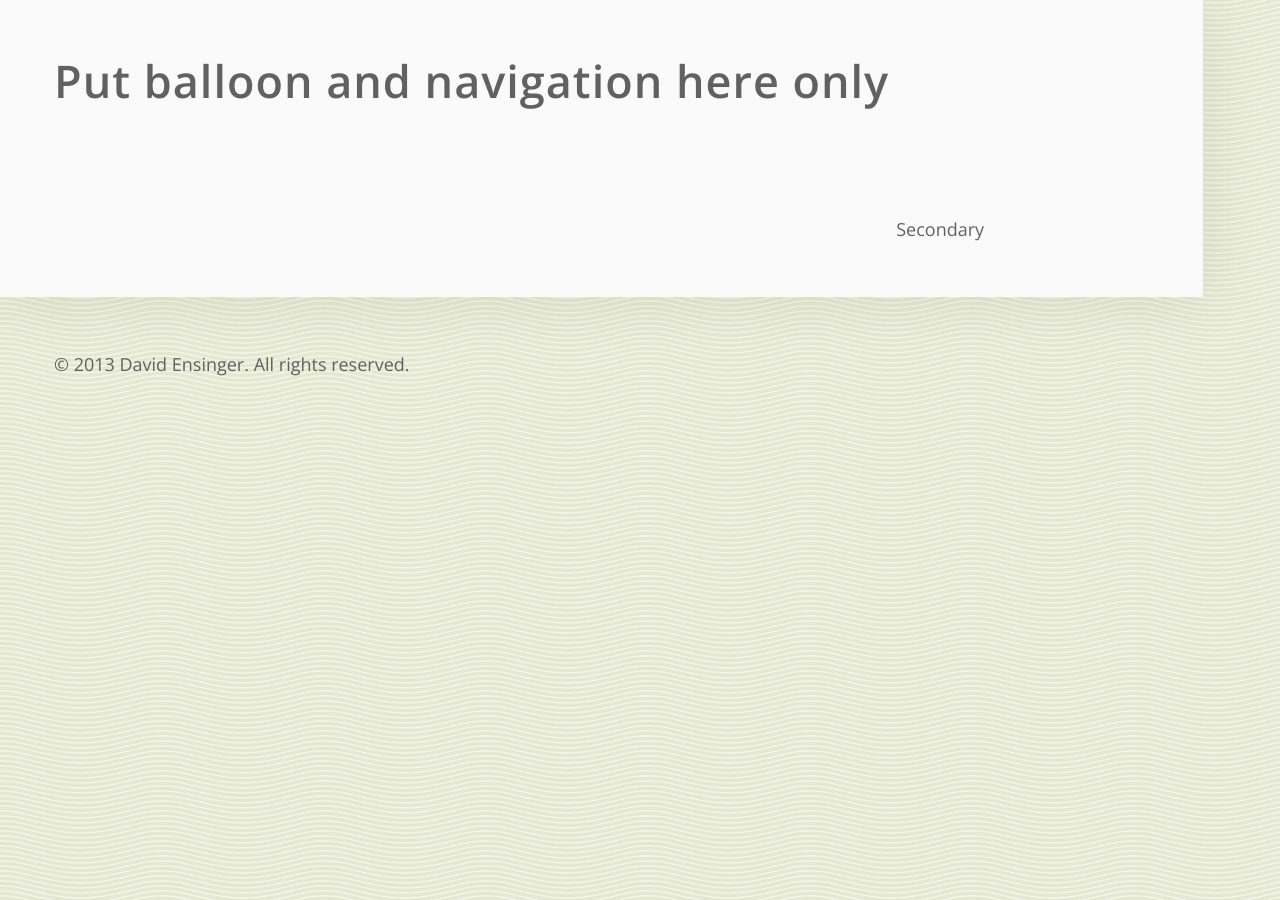
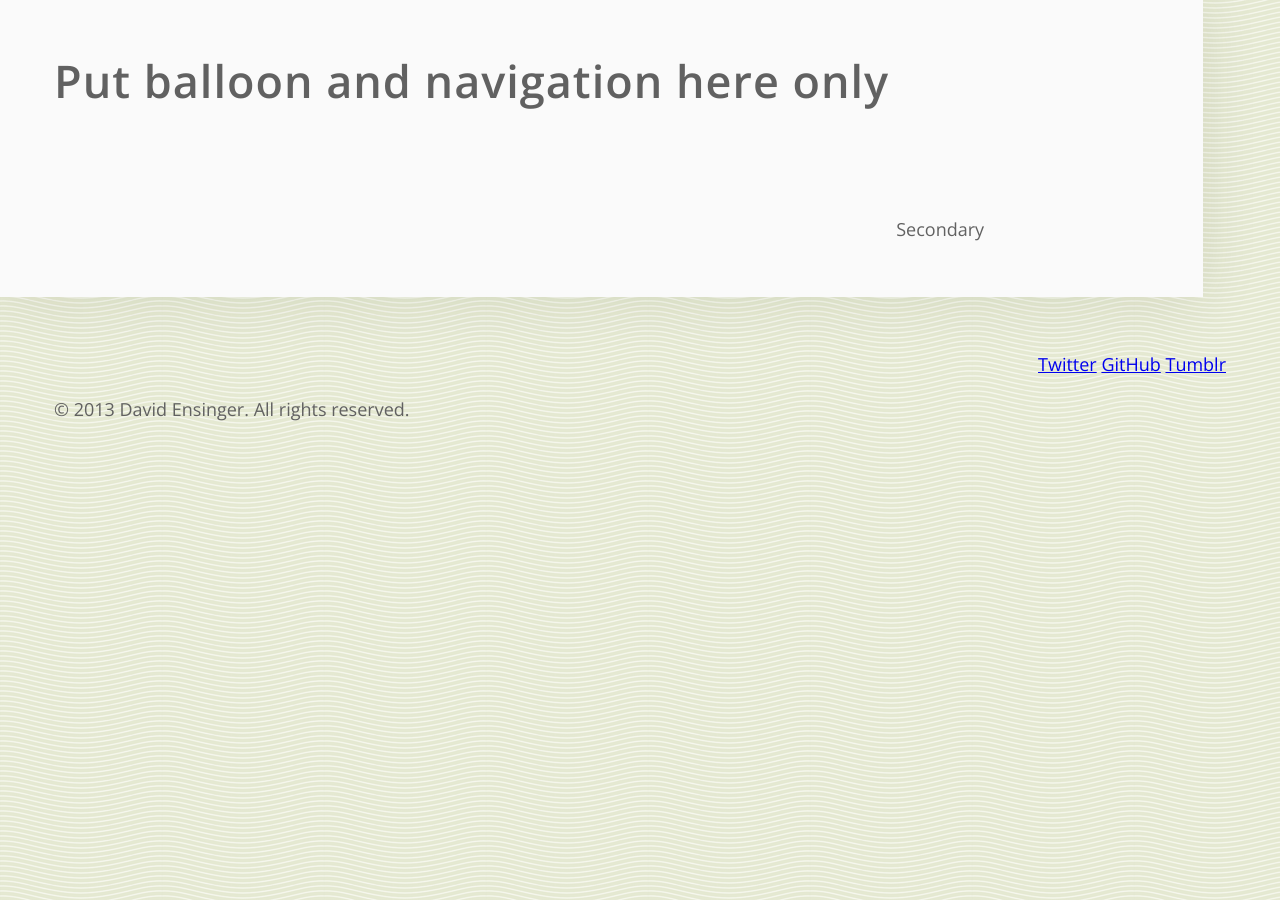
Before and after one commit to davidensinger/davidensinger.github.io, a Jekyll site: the page built from index.html, in a window 1280 px wide. Built offline with Jekyll 4.4.1, drawn with Linux system fonts in a browser that asks for light colours; nearby versions of some CDN libraries; Markdown is read by kramdown in place of the engine named in the settings; the list of posts is cut into pages by our own code.

Commit message:
Added placeholders for future social media icons in the footer.

```diff
--- a/_layouts/default.html
+++ b/_layouts/default.html
@@ -34,6 +34,11 @@
       </div>
     </div>
     <footer>
+      <div class='social-icons'>
+        <a href='http://twitter.com/DavidEnsinger' title='Follow me on Twitter'>Twitter</a>
+        <a href='http://github.com/davidensinger' title='Follow me on GitHub'>GitHub</a>
+        <a href='http://www.republicofthespirit.com' title='Follow me on Tumblr'>Tumblr</a>
+      </div>
       <p>&copy; 2013 David Ensinger. All rights reserved.</p>
     </footer>
     <script src='//ajax.googleapis.com/ajax/libs/jquery/1.9.1/jquery.min.js'></script>
--- a/assets/scss/_media-queries.scss
+++ b/assets/scss/_media-queries.scss
@@ -38,7 +38,11 @@
   .primary,
   .secondary {
     float: none;
-    width: auto; } }
+    width: auto; }
+
+  footer,
+  .social-icons {
+    text-align: center; } }
 
 // Tablet portrait to small desktop
 @media only screen and (min-width: 768px) and (max-width: 959px) {
```
Also changed, not shown: assets/scss/_scaffolding.scss (+13 -0 lines), assets/css/styles.min.css, 1 other file.
